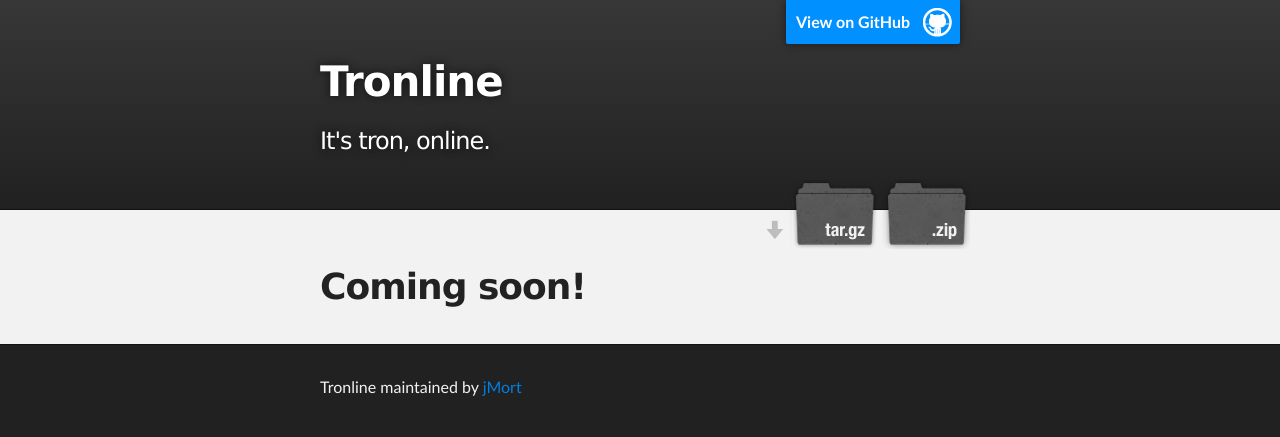
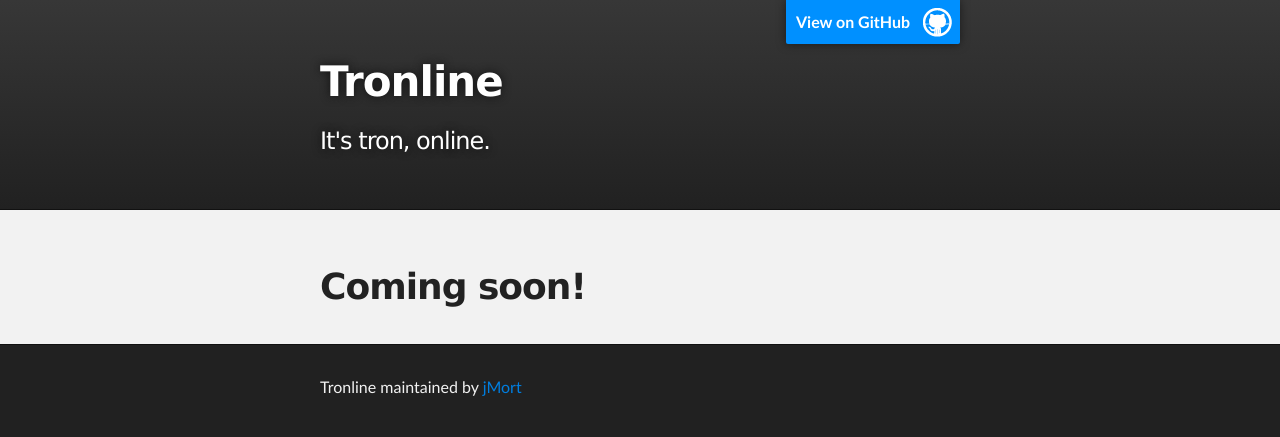
Before and after one commit to jMort/tronline, a plain HTML site: page index.html in a window 1280 px wide. Drawn offline with Linux system fonts and the light colour scheme.

Commit message:
Updated page

```diff
--- a/index.html
+++ b/index.html
@@ -21,10 +21,10 @@
           <h1 id="project_title">Tronline</h1>
           <h2 id="project_tagline">It's tron, online.</h2>
 
-            <section id="downloads">
+            <!--<section id="downloads">
               <a class="zip_download_link" href="https://github.com/jMort/tronline/zipball/master">Download this project as a .zip file</a>
               <a class="tar_download_link" href="https://github.com/jMort/tronline/tarball/master">Download this project as a tar.gz file</a>
-            </section>
+            </section>-->
         </header>
     </div>
 
```
